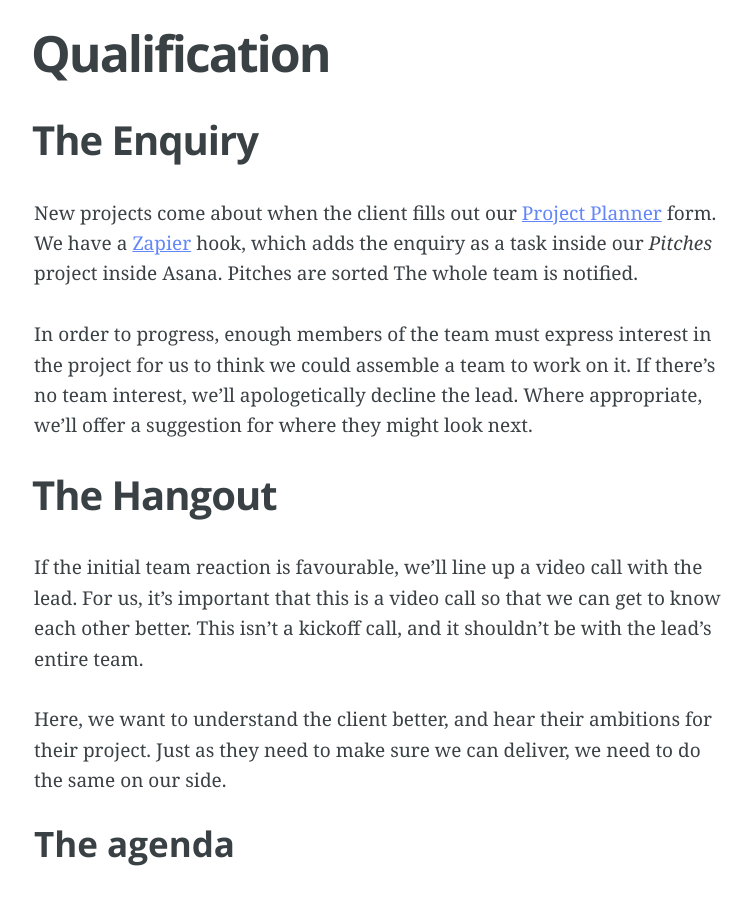
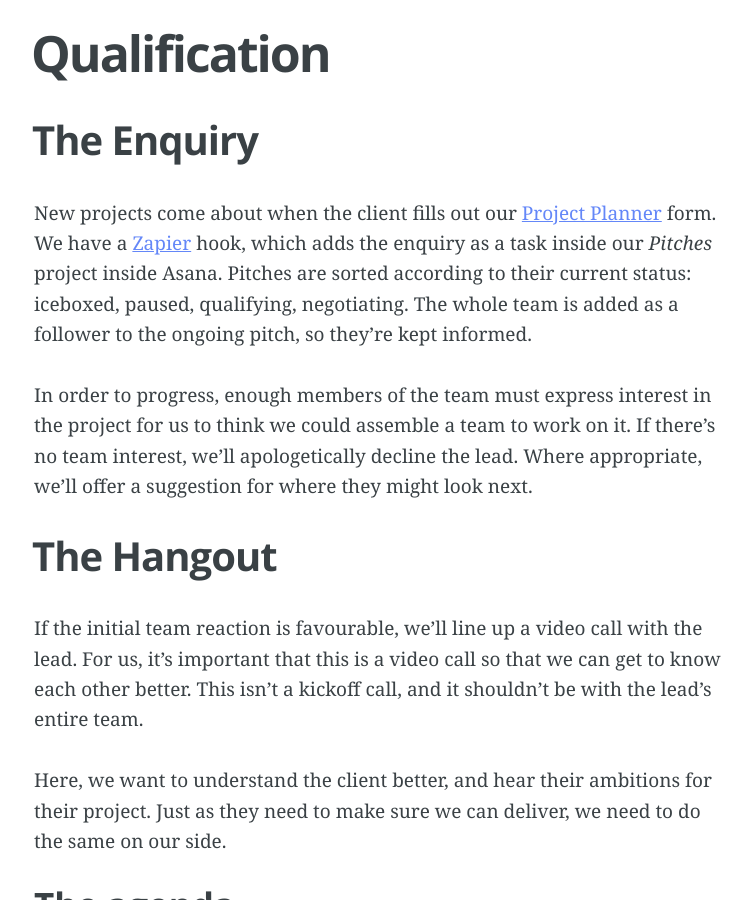
Before and after one commit to chrisco/playbook, a Jekyll site: the page built from index.md, in a window 1280 px wide and 900 px high, scrolled down 1871 px. Shown: the whole window, without its empty margins (256-1008 px from the left). Built offline with Jekyll 4.4.1, drawn with Linux system fonts in a browser that asks for light colours; Markdown is read by kramdown in place of the engine named in the settings.

Commit message:
Update index.md

```diff
--- a/index.md
+++ b/index.md
@@ -18,7 +18,7 @@ ___
 
 ## The Enquiry
 
-New projects come about when the client fills out our [Project Planner](https://hanno.typeform.com/to/Pp3YCw) form. We have a [Zapier](https://zapier.com/) hook, which adds the enquiry as a task inside our *Pitches* project inside Asana. Pitches are sorted The whole team is notified.
+New projects come about when the client fills out our [Project Planner](https://hanno.typeform.com/to/Pp3YCw) form. We have a [Zapier](https://zapier.com/) hook, which adds the enquiry as a task inside our *Pitches* project inside Asana. Pitches are sorted according to their current status: iceboxed, paused, qualifying, negotiating. The whole team is added as a follower to the ongoing pitch, so they're kept informed.
 
 In order to progress, enough members of the team must express interest in the project for us to think we could assemble a team to work on it. If there’s no team interest, we’ll apologetically decline the lead. Where appropriate, we’ll offer a suggestion for where they might look next.
 
```
